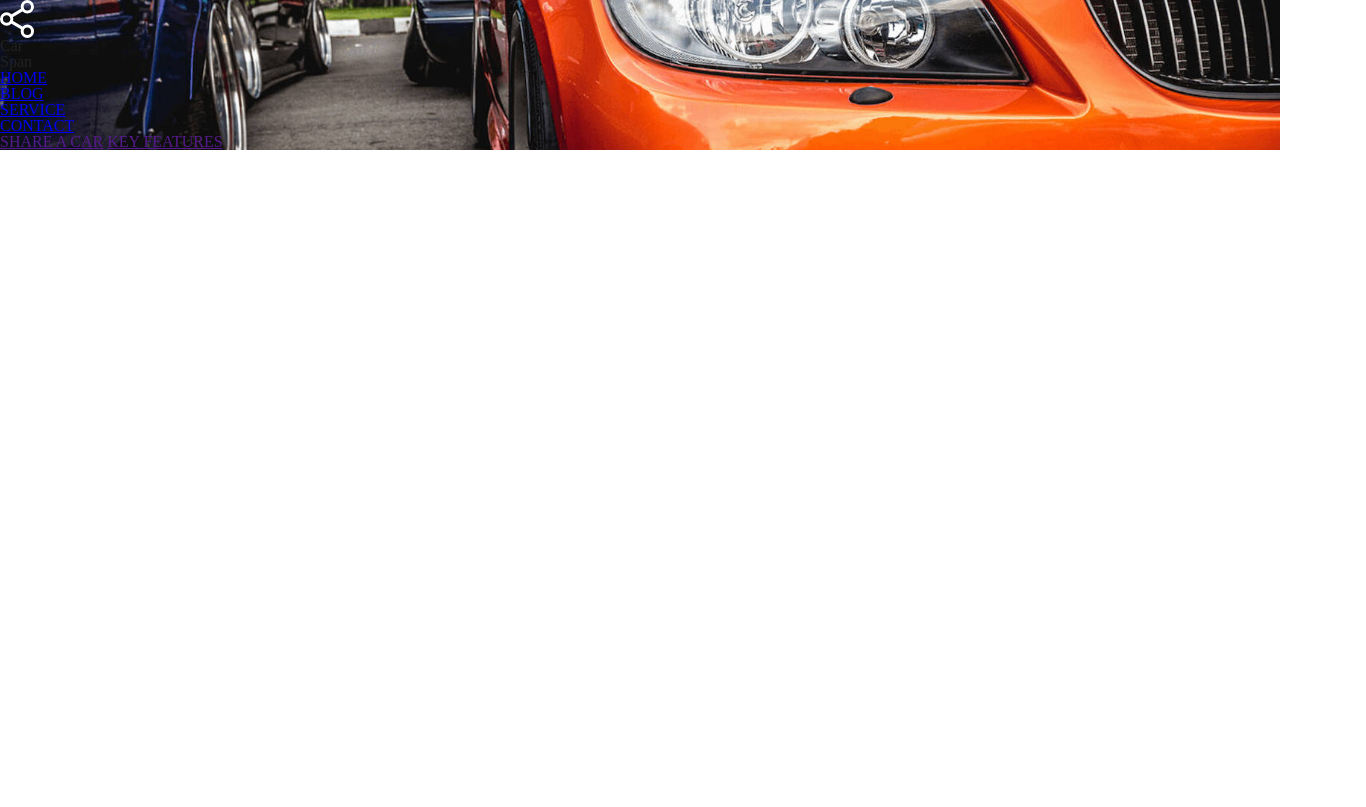
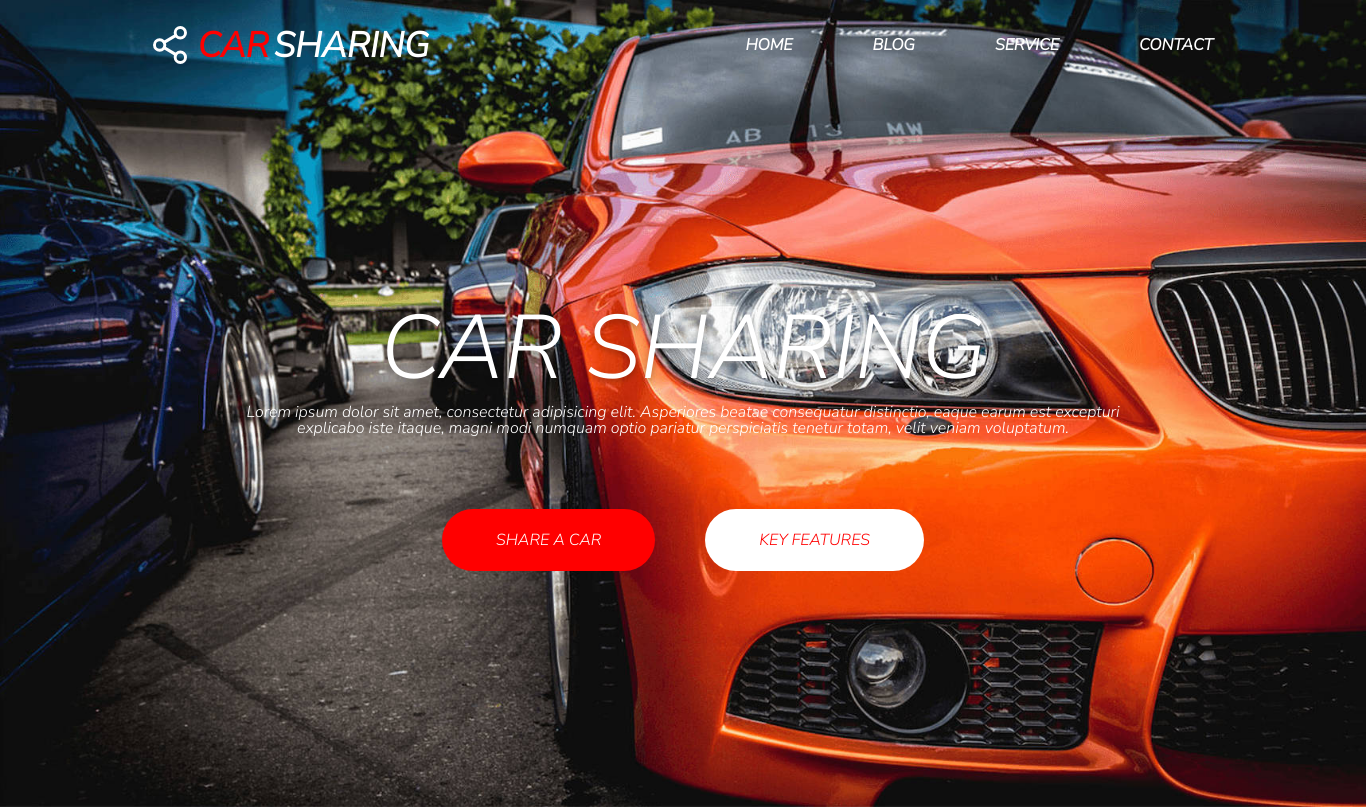
Before and after one commit to Ardrad/CarSharing-WebPage, a plain HTML site: page index.html in a window 1280 px wide. Shown: the whole page, 1366 px wide, since content can reach past the window. Drawn offline with Linux system fonts and the light colour scheme.

Commit message:
header prawie skonczony

```diff
--- a/css/style.css
+++ b/css/style.css
@@ -1,9 +1,106 @@
 * {
     box-sizing: border-box;
 }
-
+body{
+    font-family: 'Nunito Sans', sans-serif;
+}
 
 
 .container{
-    background: url("/images/Image.jpg") center/cover;
+    background: url("../images/Image.jpg") center/cover;
+    width: 1366px;
+    height: 807px;
+
 }
+.container::after{
+    background: black center/cover;
+    opacity: 0.5;
+    content: " ";
+}
+.main-container{
+    height: 90px;
+    width: 1366px;
+    display: flex;
+    justify-content: center;
+}
+.nav{
+    height: 90px;
+    width: 1060px;
+    display: flex;
+    justify-content: space-between;
+    align-items: center;
+}
+.logo{
+    display: flex;
+    justify-content: center;
+    align-items: center;
+}
+.logo>p{
+    font-size: 35px;
+    color: #FF0000;
+    font-weight: 800;
+    margin-left: 10px;
+    margin-right: 5px;
+}
+.logo>p2{
+    font-size: 35px;
+    font-weight: bold;
+    color: #FFFFFF;
+}
+.page-nav-list{
+    display: flex;
+    justify-content: center;
+    align-items: center;
+}
+.page-nav-list>li>a{
+    color: #FFFFFF;
+    text-decoration: none;
+    font-size: 16px;
+    font-weight: bold;
+    margin-left: 80px;
+}
+.article{
+    height: 717px;
+    display: flex;
+    flex-direction: column;
+    align-items: center;
+    text-align: center;
+    justify-content: center;
+
+}
+.article-title{
+    font-size:90px;
+    color: #FFFFFF;
+    text-shadow: 0px 3px 6px #00000040;
+    margin-bottom: 10px;
+}
+.article-text{
+    color: #FFFFFF;
+    font-size: 16px;
+    max-width: 917px;
+    margin-bottom: 50px;
+
+}
+.btn{
+    display: flex;
+  justify-content:  center;
+    align-items: center;
+     border-radius: 40px;
+    text-decoration: none;
+    padding: 23px 54px;
+    margin:0 25px;
+
+
+}
+.article-btn{
+    background: #FF0000 0% 0% no-repeat padding-box;
+    color: #FFFFFF;
+
+
+}
+.article-btn2{
+    background: #FFFFFF 0% 0% no-repeat padding-box;
+    color: #FF0000;
+
+
+}
--- a/index.html
+++ b/index.html
@@ -12,13 +12,13 @@
 </head>
 <body>
 <header class="container">
-    <div>
-        <div>
-            <a class="logo">
-            <img src=/images/Icon%20Logo%20Normal.svg>
-            <p>Car</p>
-            <p2>Span</p2>
-            </a>
+    <div class="main-container">
+        <div class="nav">
+            <div class="logo">
+            <img src="images/Icon%20Logo%20Normal.svg" alt="logo icon">
+            <p>CAR</p>
+            <p2>SHARING</p2>
+            </div>
             <nav class="page-nav">
             <ul class="page-nav-list">
                 <li><a href="#">HOME</a></li>
@@ -30,10 +30,12 @@
         </div>
     </div>
     <article class="article">
-        <h1 class="article-title"> </h1>
-        <p class="article-text"> </p>
+        <h1 class="article-title">CAR SHARING</h1>
+        <p class="article-text">Lorem ipsum dolor sit amet, consectetur adipisicing elit. Asperiores beatae consequatur distinctio, eaque earum est excepturi explicabo iste itaque, magni modi numquam optio pariatur perspiciatis tenetur totam, velit veniam voluptatum.</p>
+        <div class="btn">
         <a href="" class="btn article-btn">SHARE A CAR</a>
         <a href="" class="btn article-btn2">KEY FEATURES</a>
+        </div>
     </article>
 </header>
 
```
